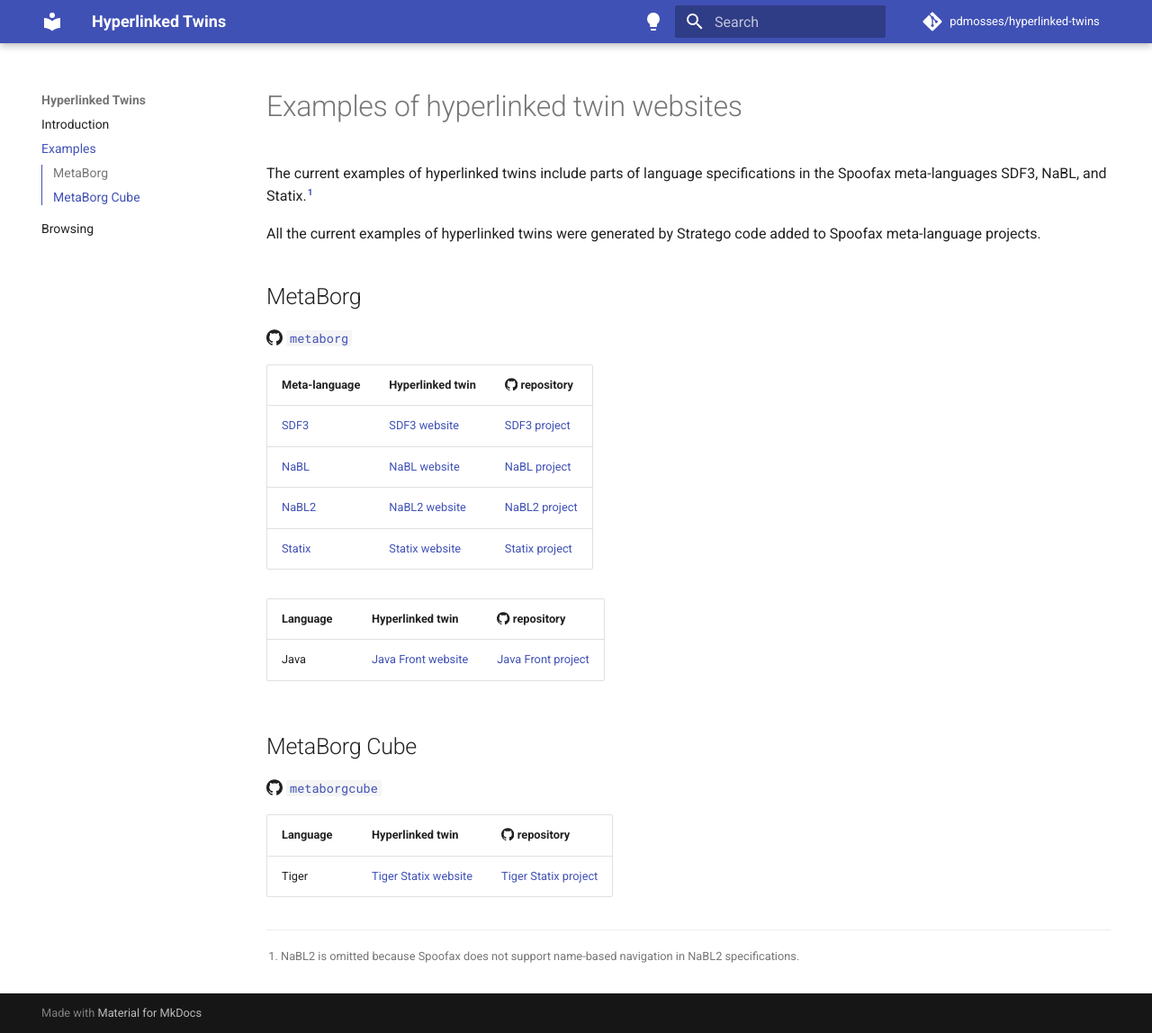
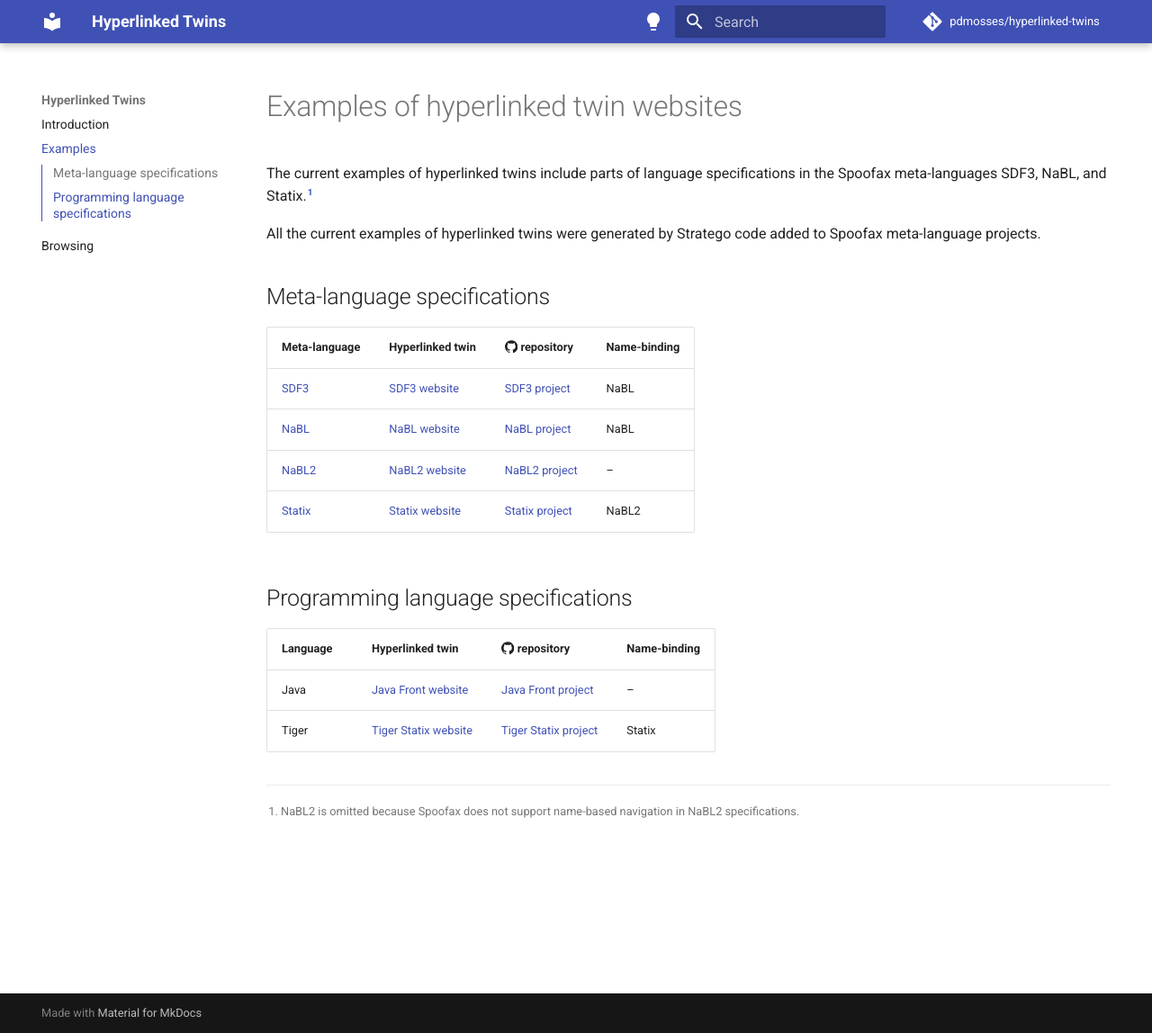
Before and after one commit to pdmosses/hyperlinked-twins, an MkDocs documentation site: the page built from docs/examples.md, in a window 1280 px wide and 1148 px high. Shown: the whole window at 90% size. Built offline with MkDocs 1.6.1 and Material for MkDocs 9.7.7, drawn with Linux system fonts in a browser that asks for light colours; comment, search, counter and statistics services are not loaded.

Commit message:
Update examples.md

```diff
--- a/docs/examples.md
+++ b/docs/examples.md
@@ -12,28 +12,21 @@
 
 [^nabl2]: NaBL2 is omitted because Spoofax does not support name-based navigation in NaBL2 specifications.
 
-## MetaBorg
+## Meta-language specifications
 
-:simple-github: [`metaborg`][metaborg]
+Meta-language | Hyperlinked twin | :simple-github: repository | Name-binding
+--------------|------------------|----------------------------|-------------
+[SDF3]        | [SDF3 website]   | [SDF3 project]             | NaBL
+[NaBL]        | [NaBL website]   | [NaBL project]             | NaBL
+[NaBL2]       | [NaBL2 website]  | [NaBL2 project]            | –
+[Statix]      | [Statix website] | [Statix project]           | NaBL2
 
-Meta-language | Hyperlinked twin | :simple-github: repository
---------------|------------------|---------------------------
-[SDF3]        | [SDF3 website]   | [SDF3 project]
-[NaBL]        | [NaBL website]   | [NaBL project]
-[NaBL2]       | [NaBL2 website]  | [NaBL2 project]
-[Statix]      | [Statix website] | [Statix project]
+## Programming language specifications
 
-Language | Hyperlinked twin       | :simple-github: repository
----------|------------------------|---------------------------
-Java     | [Java Front website]   | [Java Front project]
-
-## MetaBorg Cube
-
-:simple-github: [`metaborgcube`][metaborgcube]
-
-Language | Hyperlinked twin       | :simple-github: repository
----------|------------------------|---------------------------
-Tiger    | [Tiger Statix website] | [Tiger Statix project]
+Language | Hyperlinked twin       | :simple-github: repository | Name-binding
+---------|------------------------|----------------------------|-------------
+Java     | [Java Front website]   | [Java Front project]       | –
+Tiger    | [Tiger Statix website] | [Tiger Statix project]     | Statix
 
 [metaborg]: https://github.com/metaborg
 
```
